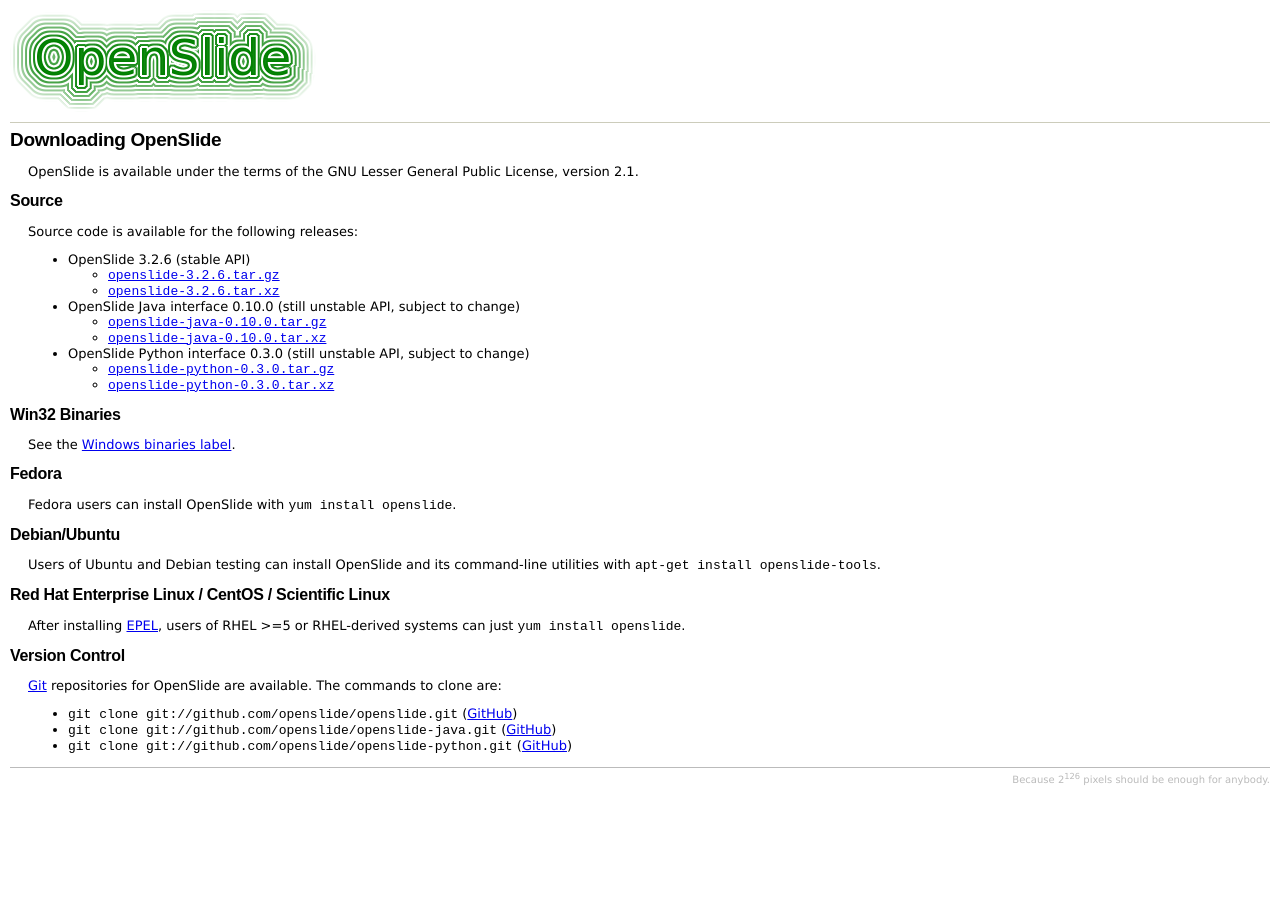
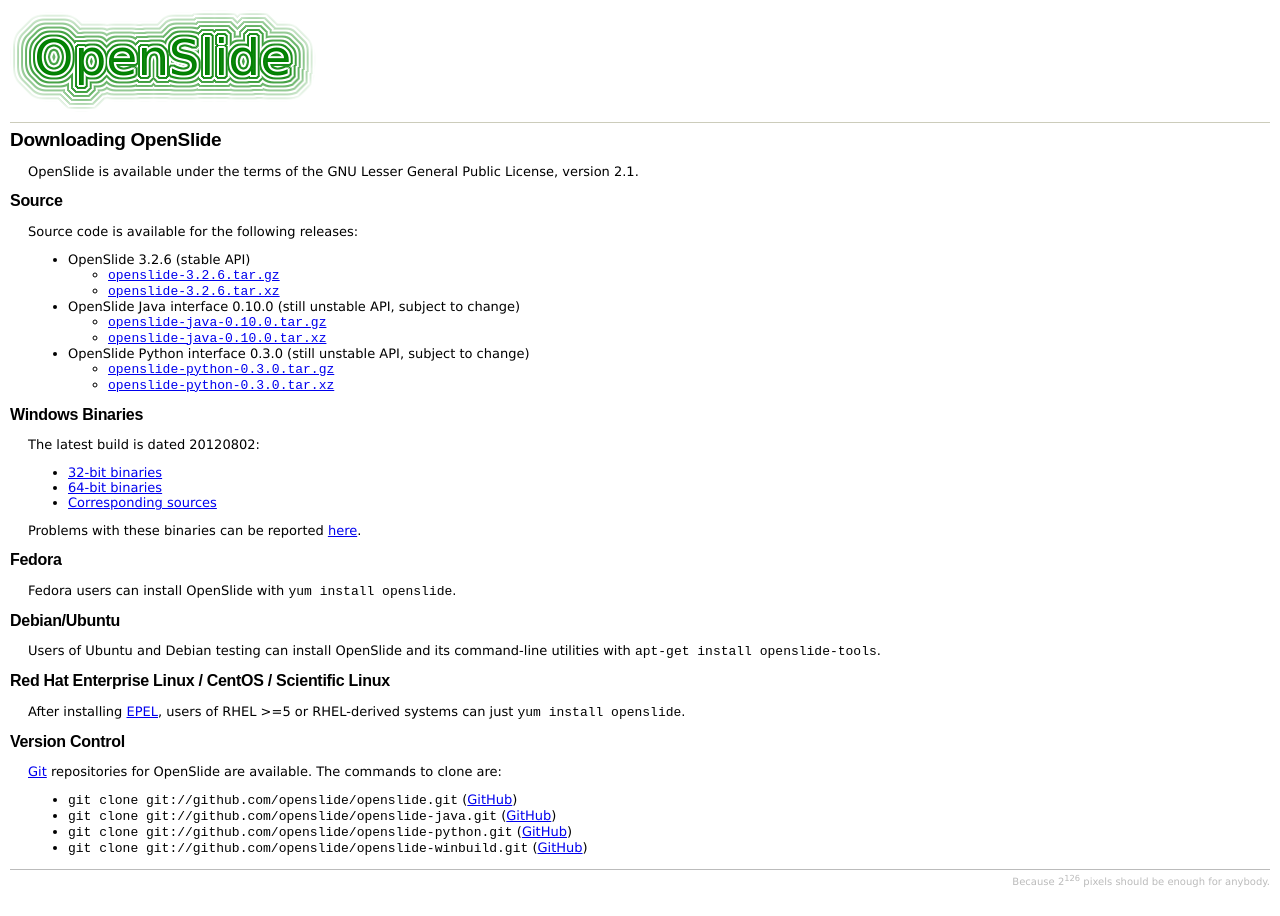
Before and after one commit to openslide/openslide.github.io, a Jekyll site: the page built from Download/index.markdown, in a window 1280 px wide. Built offline with Jekyll 4.4.1, drawn with Linux system fonts in a browser that asks for light colours.

Commit message:
Official Windows binary release

```diff
--- a/Download/index.markdown
+++ b/Download/index.markdown
@@ -31,12 +31,20 @@
 [13]: http://github.com/downloads/openslide/openslide-python/openslide-python-{{ latest-version-python }}.tar.xz
 
 
-Win32 Binaries
---------------
-See the [Windows binaries label][5].
+Windows Binaries
+----------------
 
-[5]: http://github.com/openslide/openslide/issues/labels/Windows%20binaries
+The latest build is dated {{ latest-version-winbuild }}:
 
+ * [32-bit binaries][14]
+ * [64-bit binaries][15]
+ * [Corresponding sources][16]
+
+Problems with these binaries can be reported [here][winbuild-issues].
+
+[14]: http://github.com/downloads/openslide/openslide-winbuild/openslide-win32-{{ latest-version-winbuild }}.zip
+[15]: http://github.com/downloads/openslide/openslide-winbuild/openslide-win64-{{ latest-version-winbuild }}.zip
+[16]: http://github.com/downloads/openslide/openslide-winbuild/openslide-winbuild-{{ latest-version-winbuild }}.zip
 
 Fedora
 ------
@@ -60,5 +68,6 @@
  * `git clone git://github.com/openslide/openslide.git` ([GitHub][c-github])
  * `git clone git://github.com/openslide/openslide-java.git` ([GitHub][java-github])
  * `git clone git://github.com/openslide/openslide-python.git` ([GitHub][python-github])
+ * `git clone git://github.com/openslide/openslide-winbuild.git` ([GitHub][winbuild-github])
 
 [8]: http://git-scm.com/
--- a/_includes/links.markdown
+++ b/_includes/links.markdown
@@ -14,9 +14,11 @@
 [c-github]: http://github.com/openslide/openslide
 [java-github]: http://github.com/openslide/openslide-java
 [python-github]: http://github.com/openslide/openslide-python
+[winbuild-github]: http://github.com/openslide/openslide-winbuild
 [site-github]: http://github.com/openslide/openslide.github.com
 
 [c-issues]: http://github.com/openslide/openslide/issues
 [java-issues]: http://github.com/openslide/openslide-java/issues
 [python-issues]: http://github.com/openslide/openslide-python/issues
+[winbuild-issues]: http://github.com/openslide/openslide-winbuild/issues
 [site-issues]: http://github.com/openslide/openslide.github.com/issues
--- a/_includes/versions.markdown
+++ b/_includes/versions.markdown
@@ -4,3 +4,5 @@
 {% assign latest-version-java = '0.10.0' %}
 
 {% assign latest-version-python = '0.3.0' %}
+
+{% assign latest-version-winbuild = '20120802' %}
--- a/index.markdown
+++ b/index.markdown
@@ -112,6 +112,7 @@
  * [OpenSlide][c-github] ([issue tracker][c-issues])
  * [OpenSlide Java][java-github] ([issue tracker][java-issues])
  * [OpenSlide Python][python-github] ([issue tracker][python-issues])
+ * [Windows build scripts][winbuild-github] ([issue tracker][winbuild-issues])
  * [Website][site-github] ([issue tracker][site-issues])
 
 
```
Also changed, not shown: _includes/news.markdown (+10 -3 lines).
